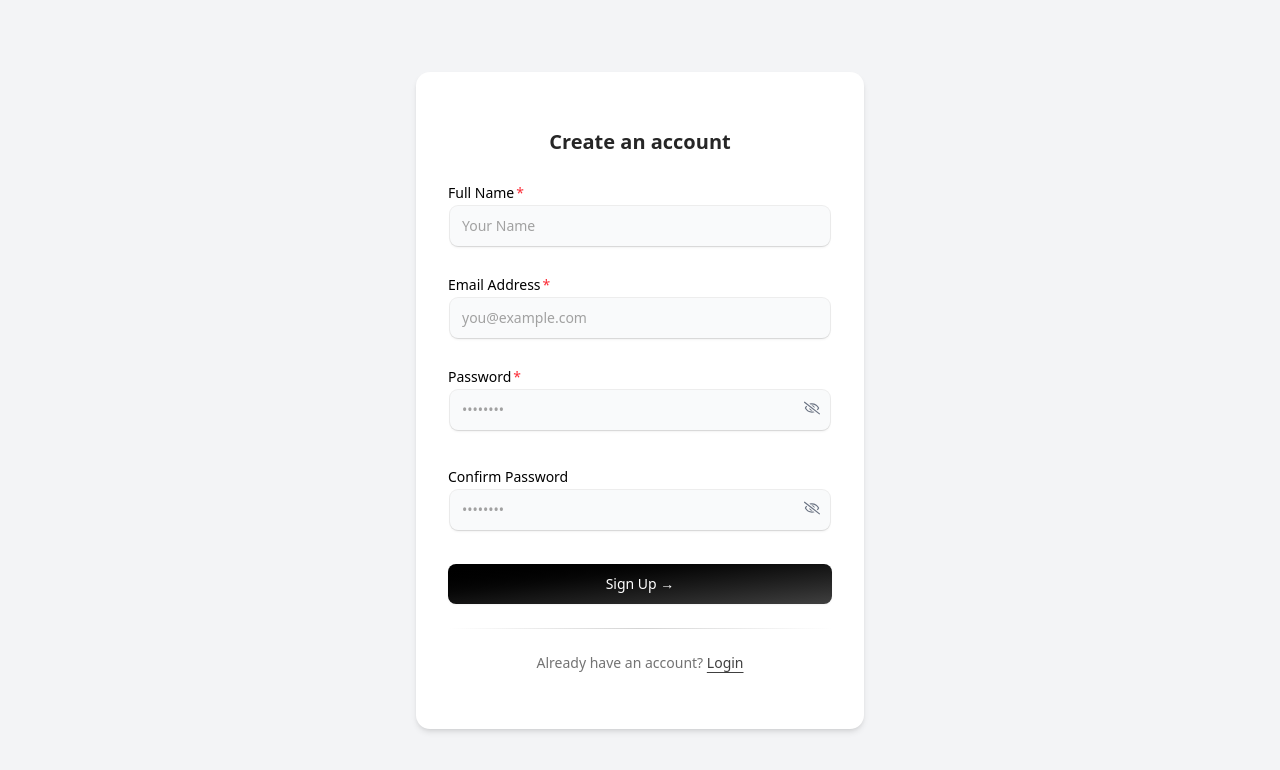
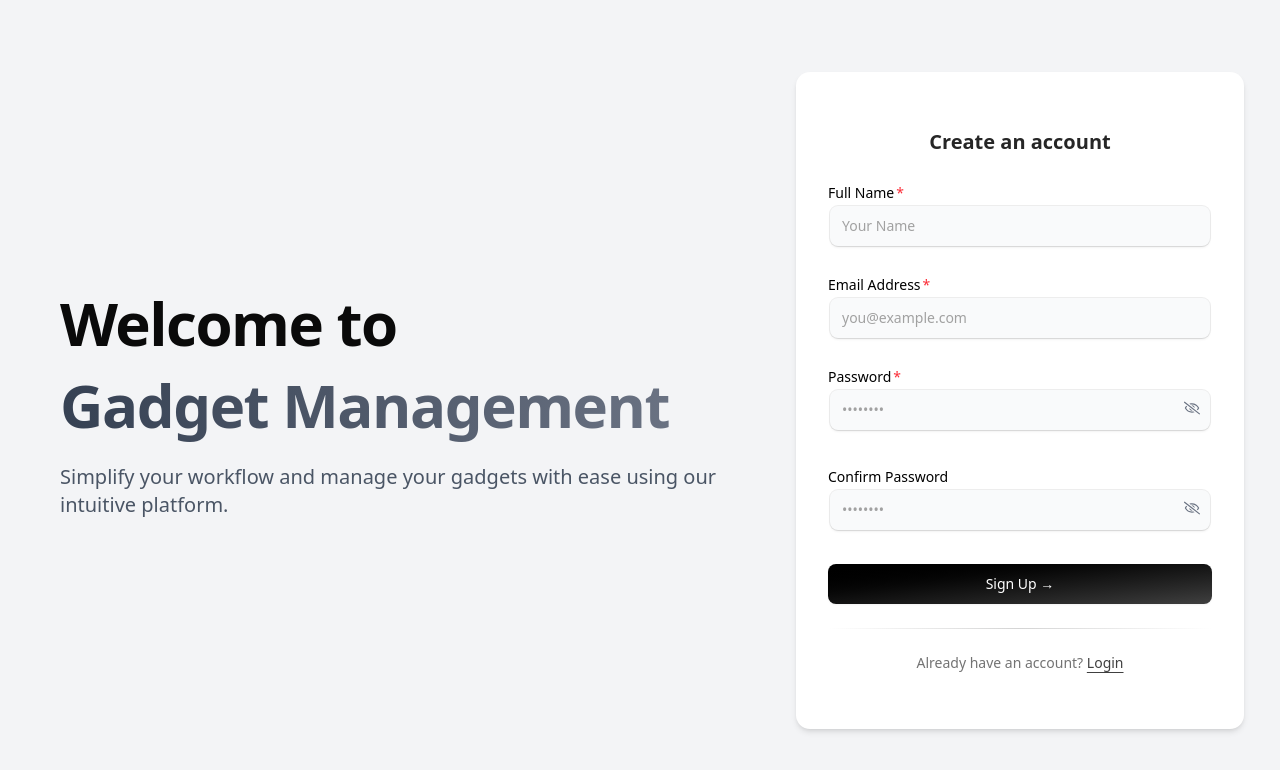
Before and after one commit to rakib8680/gadgets-management-client, a React (Vite) app: page /signup in a window 1280 px wide. Shown: the top 770 px of the page. Built offline with nearby package versions, Linux system fonts and the light colour scheme.

Commit message:
Update SignUp page layout and content

```diff
--- a/src/pages/SignUp.tsx
+++ b/src/pages/SignUp.tsx
@@ -54,7 +54,26 @@ export default function SignUp() {
   };
 
   return (
-    <div className="flex items-center justify-center min-h-screen bg-gray-100 dark:bg-black">
+    <div className="flex items-center gap-10 justify-center min-h-screen bg-gray-100 dark:bg-black">
+      <div className=" py-12 px-6">
+        <h1 className="text-4xl sm:text-5xl md:text-6xl font-extrabold leading-snug tracking-tight">
+          Welcome to
+          <br />
+          <span
+            className="
+              text-transparent bg-clip-text bg-gradient-to-r
+              from-gray-700 to-gray-500
+              dark:from-gray-300 dark:to-gray-200
+            "
+          >
+            Gadget Management
+          </span>
+        </h1>
+        <p className="mt-4 text-lg sm:text-xl text-gray-600 dark:text-gray-300 max-w-2xl">
+          Simplify your workflow and manage your gadgets with ease using our
+          intuitive platform.
+        </p>
+      </div>
       <div className="w-full max-w-md bg-white px-8 py-14 rounded-xl shadow-md dark:bg-zinc-900">
         {/* Sign Up Form */}
         <GM_Form
```
